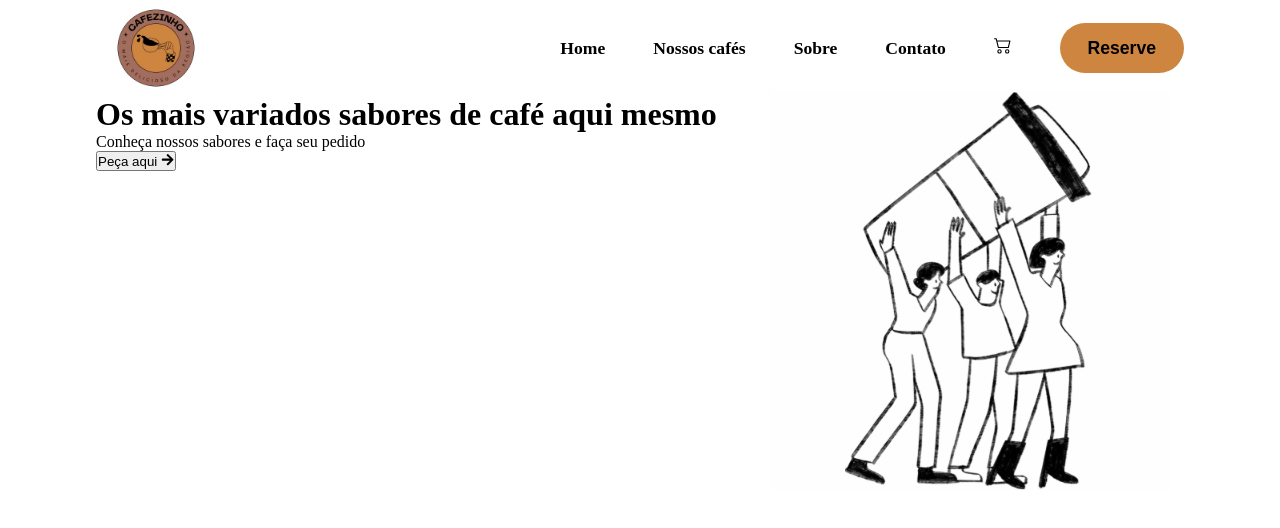
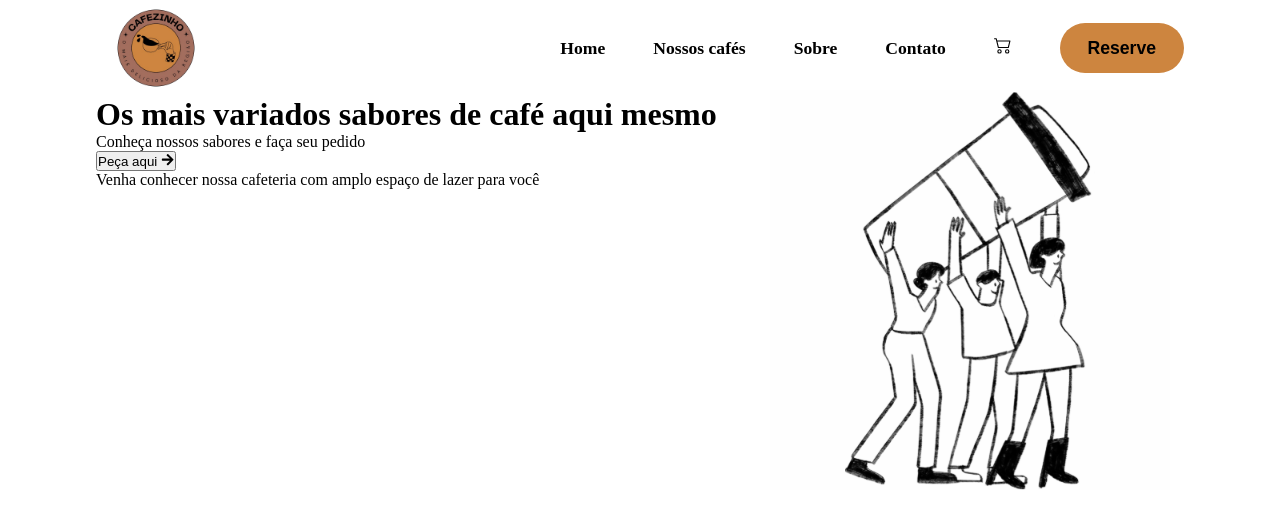
Before and after one commit to madumars/Landing-Page, a React (Create React App) app in the folder land/: page / in a window 1280 px wide. Shown: the top 528 px of the page. Built offline with nearby package versions, Linux system fonts and the light colour scheme.

Commit message:
image banner att2

```diff
--- a/land/src/App.css
+++ b/land/src/App.css
@@ -84,7 +84,6 @@ nav{
     position:absolute;
     top: 90px;
     right: 10px;
-    z-index: -2;
     max-width: 100%;
 }
 
--- a/land/src/Components/Home.js
+++ b/land/src/Components/Home.js
@@ -16,7 +16,13 @@ const Home = () => {
                     <p className="primaryText">Conheça nossos sabores e faça seu pedido</p>
 
                     <button className="secondaryButton">Peça aqui <FaArrowRight/></button>
+
+                    <p className="primaryText">Venha conhecer nossa cafeteria com amplo espaço de lazer para você</p>
                 </div>
+                {/*<div className="HomeImageSection">
+                    <img src={BannerImage} alt="Café"/>
+                </div>
+                */}
            </div>
         </div>
     )
```
